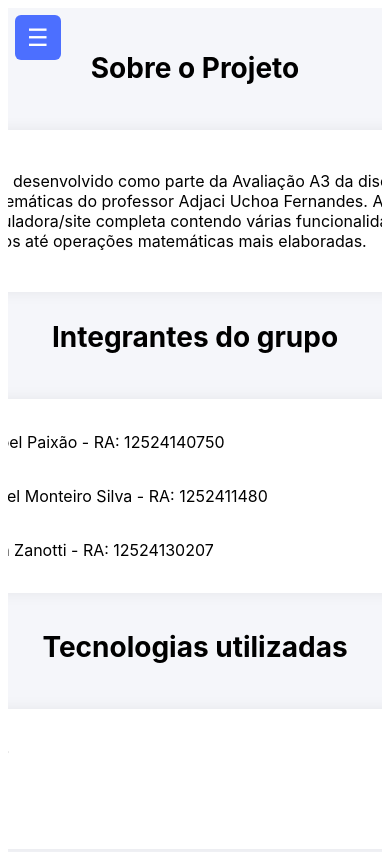
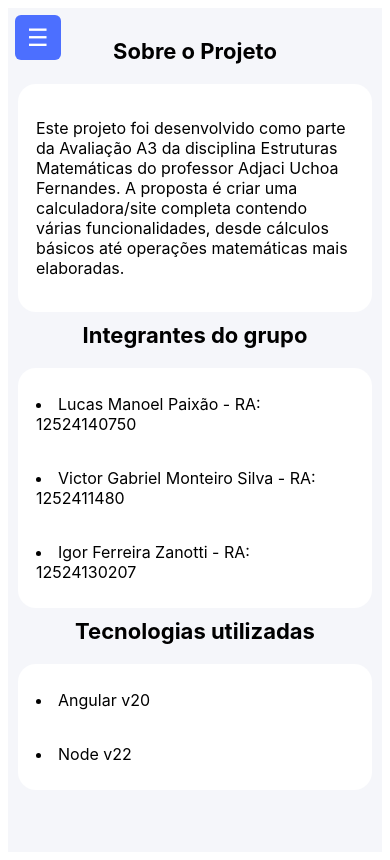
Before and after one commit to LucasManoel1337/CalculadoraA3, an Angular app: page / in a window 390 px wide. Built offline with nearby package versions, Linux system fonts and the light colour scheme.

Commit message:
Ajuste de telas mobile global

```diff
--- a/src/styles.css
+++ b/src/styles.css
@@ -22,3 +22,46 @@
   flex-direction: column;
   gap: 18px;
 }
+
+/* ===== MOBILE FIX REAL ===== */
+@media (max-width: 768px) {
+
+  .layout {
+    height: auto;
+    min-height: 100vh;
+  }
+
+  .content {
+    padding: 15px;
+    width: 100%;
+    overflow-x: hidden;
+  }
+
+  .page-container {
+    width: 100%;
+    padding: 0;
+    margin: 0;
+    display: block;
+  }
+
+  .titulo-pagina {
+    font-size: 22px;
+    text-align: center;
+    margin: 10px 0 20px 0;
+  }
+
+  .content-container {
+    width: 100%;
+    max-width: 100%;
+    padding: 18px;
+    margin: 0;
+    border-radius: 18px;
+    box-shadow: none; /* celular fica melhor sem sombra pesada */
+    background: #fff;
+    box-sizing: border-box;
+  }
+
+  input, select {
+    width: 100%;
+  }
+}
```
